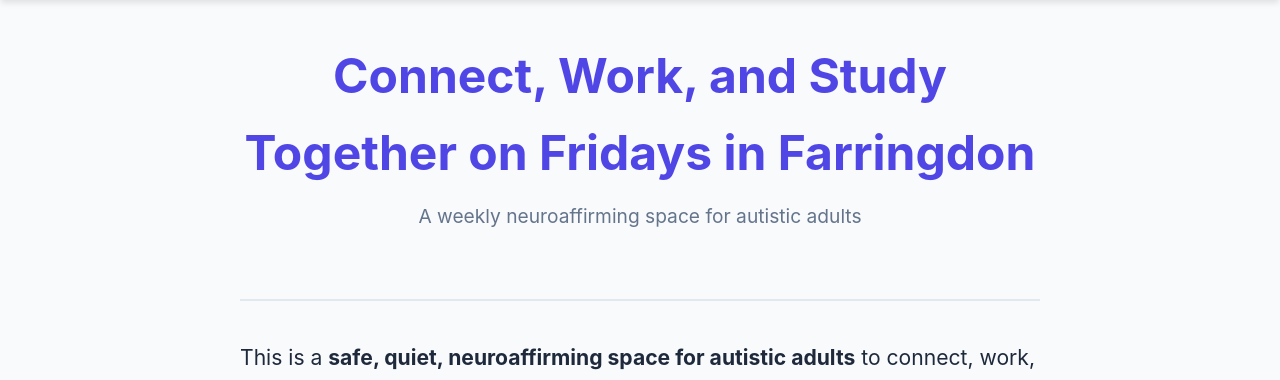
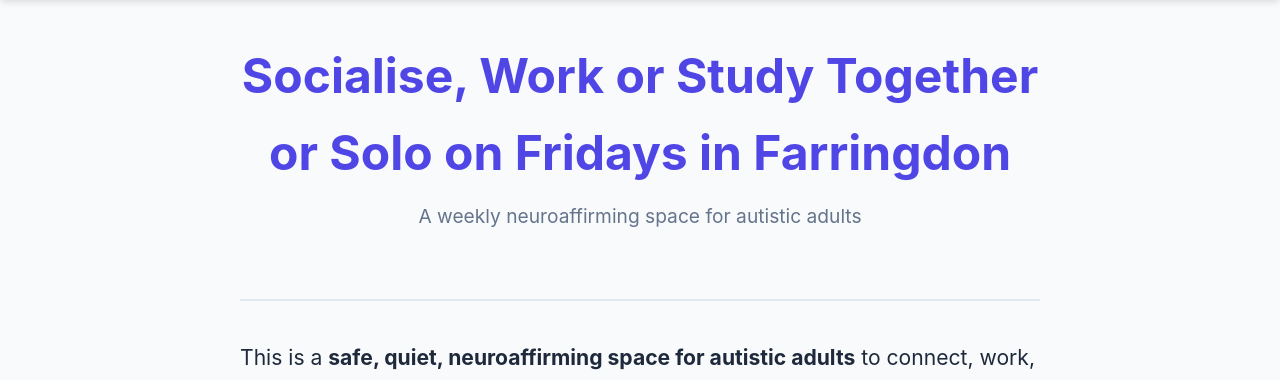
Before and after one commit to marcjtheodore1-sketch/lagc-room-bookings, a Flask app: page / in a window 1280 px wide. Shown: the part 78-458 px from the top of the page. Run offline with Flask 3, Linux system fonts and the light colour scheme.

Commit message:
Update heading to include solo option

```diff
--- a/templates/landing.html
+++ b/templates/landing.html
@@ -5,7 +5,7 @@
 {% block content %}
 <div class="landing-page">
     <div class="landing-header">
-        <h1>Connect, Work, and Study Together on Fridays in Farringdon</h1>
+        <h1>Socialise, Work or Study Together or Solo on Fridays in Farringdon</h1>
         <p class="subtitle">A weekly neuroaffirming space for autistic adults</p>
     </div>
 
```
